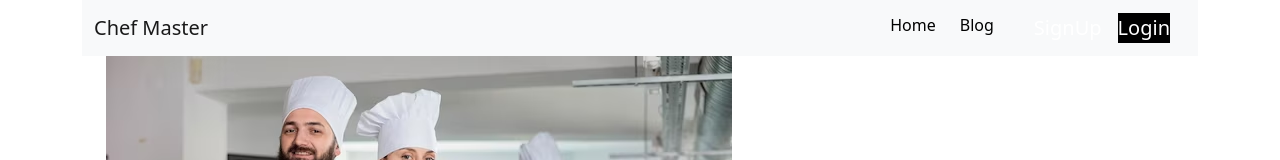
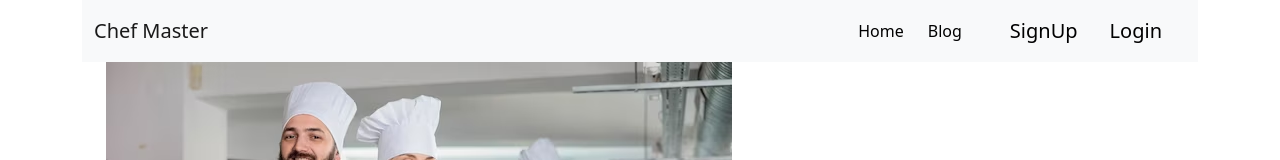
Before and after one commit to Naharun/chef-master-with-client, a React (Vite) app: page / in a window 1280 px wide. Shown: the top 160 px of the page. Built offline with nearby package versions, Linux system fonts and the light colour scheme; no server answers.

Commit message:
added bulet pont in readme.md file and set the instruction by this website

```diff
--- a/src/Routes/Router.jsx
+++ b/src/Routes/Router.jsx
@@ -6,6 +6,7 @@ import Home from "../Pages/Home/Home/Home";
 import RecipeData from "../Pages/Home/RecipeData/RecipeData";
 import ErrorPage from "../Pages/ErrorPage/ErrorPage";
 import Blog from "../Pages/Home/Home/Blog";
+import PrivateRoute from "../Layout/PrivateRoute";
 
 const router = createBrowserRouter([
     {
@@ -31,7 +32,7 @@ const router = createBrowserRouter([
             },
             {
                 path: '/chefData/:id',
-                element: <RecipeData/>,
+                element: <PrivateRoute><RecipeData/></PrivateRoute>,
                 loader: ({ params }) => fetch(`https://chef-master-with-server.vercel.app/chefData/${params.id}`)
 
             }
--- a/src/Shared/Header/Header.jsx
+++ b/src/Shared/Header/Header.jsx
@@ -20,11 +20,11 @@ const Header = () => {
                     <Navbar.Brand href="#home">Chef Master</Navbar.Brand>
                     <Navbar.Toggle aria-controls="responsive-navbar-nav" />
                     <Navbar.Collapse id="responsive-navbar-nav">
-                        <Nav className="ms-auto">
+                        <Nav className="ms-auto align-items-center">
                             <Link className='text-black text-decoration-none me-4' to='/'>Home</Link>
                             <Link className='text-black text-decoration-none me-4' to='/blog'>Blog</Link>
-                            {user ? <Button className='text-white bg-black fs-5' variant="outline-dark" onClick={handleLogOut}>Sign Out</Button> : <Link className=' fs-5 text-decoration-none text-white mx-3' to='/signup'>SignUp</Link>}
-                            {user ? <img style={{ height: '40px', }} className='rounded-5 ' src={user.photoURL} alt="" /> : <Link className=' fs-5 text-decoration-none bg-black text-white me-3' to='/login'>Login</Link>}
+                            {user ? <Button className='text-black fs-5' variant="outline-dark" onClick={handleLogOut}>Sign Out</Button> : <Link className=' fs-5  rounded-3 p-2 text-black text-decoration-none mx-3' to='/signup'>SignUp</Link>}
+                            {user ? <img style={{ height: '40px', }} className='rounded-5 ' src={user.photoURL} alt="" /> : <Link className=' fs-5 rounded-3 p-2 text-black text-decoration-none me-3' to='/login'>Login</Link>}
                         </Nav>
                     </Navbar.Collapse>
                 </Container>
```
Also changed, not shown: src/Pages/Home/RecipeData/SingleChefData.jsx (renamed from src/Pages/Home/SingleChefData.jsx), 1 other file (tests, documents, lock files or other folders).
